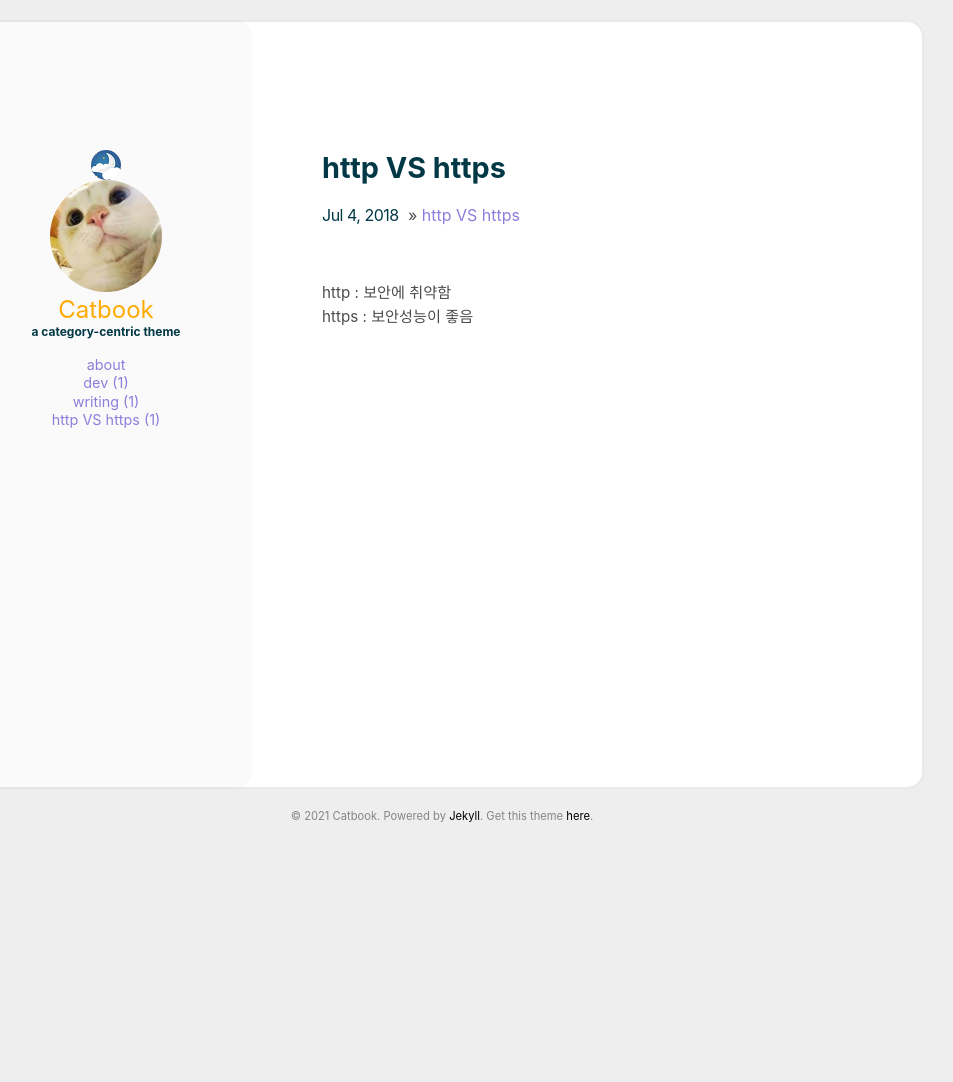
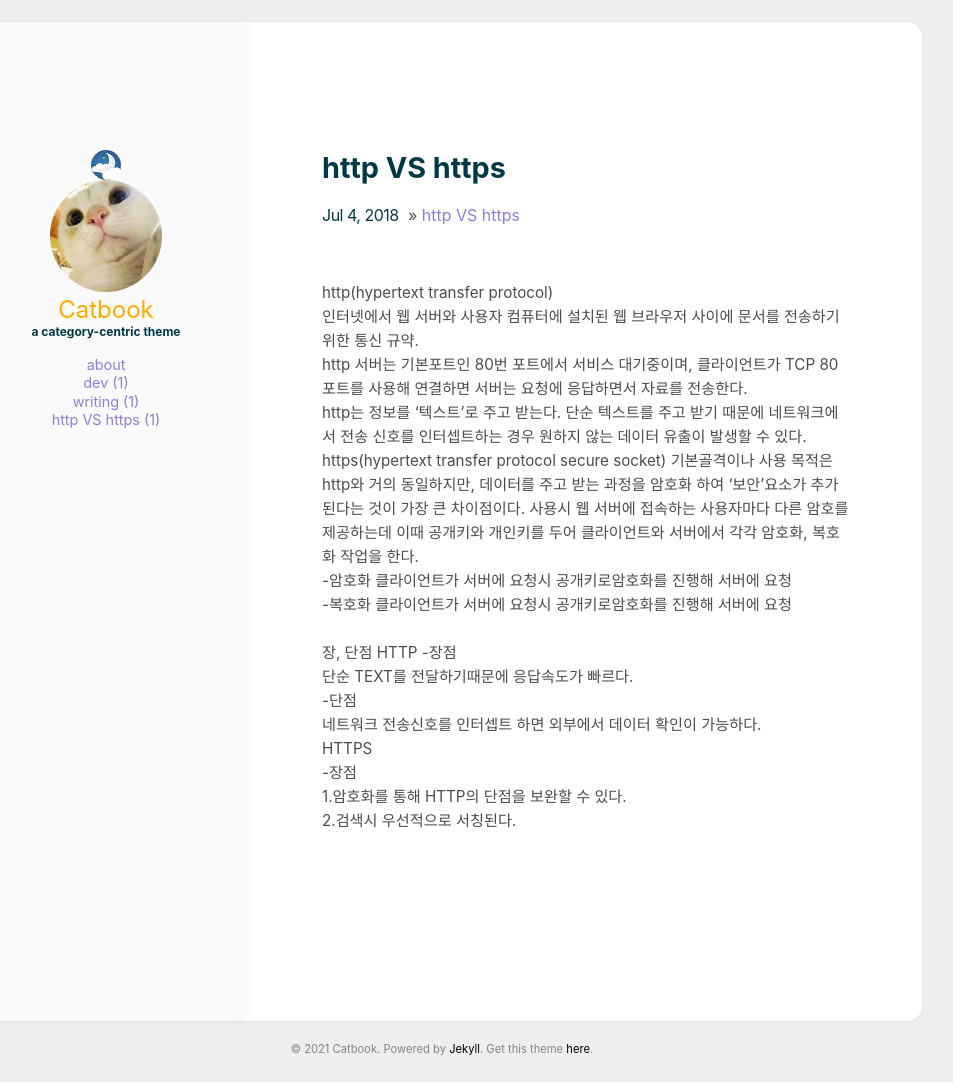
Before and after one commit to devbronze/devbronze.github.io, a Jekyll site: the page built from _posts/2018-07-04-t1.md, in a window 1280 px wide. Shown: the whole page, without its empty margins (198-1151 px from the left). Built offline with Jekyll 4.4.1, drawn with Linux system fonts in a browser that asks for light colours; before the commit the page ends 922 px from its top, so only the background shows below that.

Commit message:
http vs https 수정

```diff
--- a/_posts/2018-07-04-t1.md
+++ b/_posts/2018-07-04-t1.md
@@ -4,5 +4,23 @@ categories: [http VS https]
 comments: true
 ---
 
-http : 보안에 취약함 <br>
-https : 보안성능이 좋음
+http(hypertext transfer protocol) <br>
+	인터넷에서 웹 서버와 사용자 컴퓨터에 설치된 웹 브라우저 사이에 문서를 전송하기위한 통신 규약.<br>
+	http 서버는 기본포트인 80번 포트에서 서비스 대기중이며, 클라이언트가 TCP 80포트를 사용해 연결하면 서버는 요청에 응답하면서 자료를 전송한다.<br>
+	http는 정보를 '텍스트'로 주고 받는다. 단순 텍스트를 주고 받기 때문에 네트워크에서 전송 신호를 인터셉트하는 경우 원하지 않는 데이터 유출이 발생할 수 있다.
+https(hypertext transfer protocol secure socket) 	기본골격이나 사용 목적은 http와 거의 동일하지만, 데이터를 주고 받는 과정을 암호화 하여 '보안'요소가 추가된다는 것이 가장 큰 차이점이다. 사용시 웹 서버에 접속하는 사용자마다 다른 암호를 제공하는데 이때 공개키와 개인키를 두어 클라이언트와 서버에서 각각 암호화, 복호화 작업을 한다.<br>
+	-암호화
+		클라이언트가 서버에 요청시 공개키로암호화를 진행해 서버에 요청<br>
+	-복호화
+		클라이언트가 서버에 요청시 공개키로암호화를 진행해 서버에 요청<br>
+<br>
+장, 단점
+HTTP
+	-장점<br>
+		단순 TEXT를 전달하기때문에 응답속도가 빠르다.<br>
+	-단점<br>
+		네트워크 전송신호를 인터셉트 하면 외부에서 데이터 확인이 가능하다.<br>
+HTTPS<br>
+	-장점<br>
+		1.암호화를 통해 HTTP의 단점을 보완할 수 있다.<br>
+		2.검색시 우선적으로 서칭된다.<br>
```
